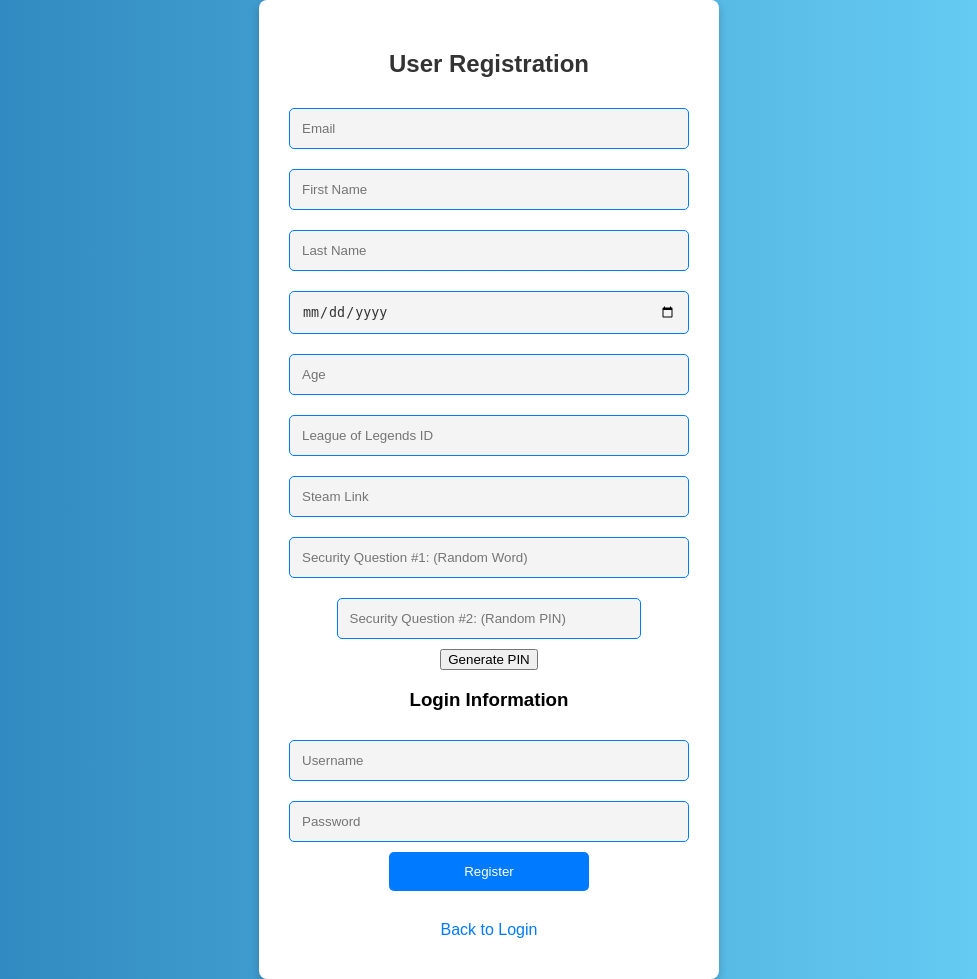
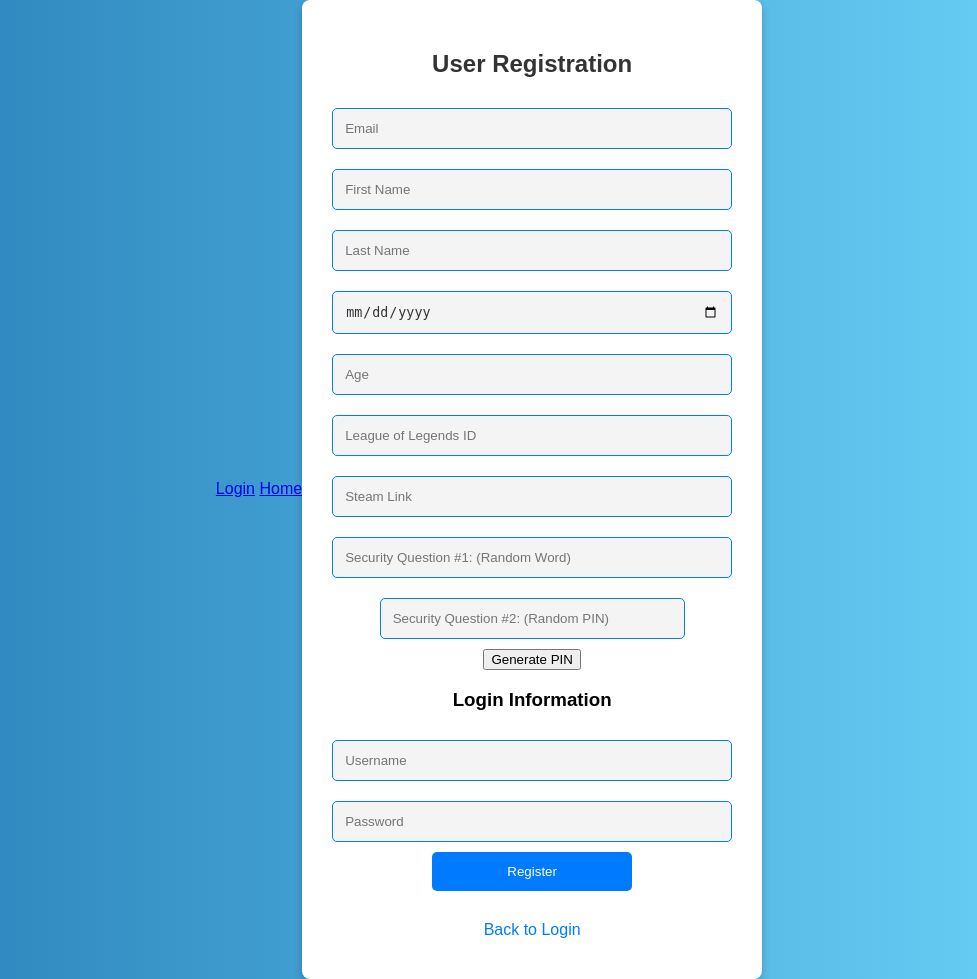
Before and after one commit to SebaSkub/web-dev, a PHP site: page /register_pg.php in a window 1280 px wide. Shown: the whole page, without its empty margins (151-1128 px from the left). Run offline with PHP 8.4, Linux system fonts and the light colour scheme.

Commit message:
Update register_pg.php

```diff
--- a/register_pg.php
+++ b/register_pg.php
@@ -85,6 +85,10 @@
     </style>
 </head>
 <body>
+     <nav>
+        <a href="/login_pg.php">Login</a>
+        <a href="/home_pg.php">Home</a>
+    </nav>
     <div class="registration-container">
         <h2>User Registration</h2>
         <form id="registrationForm" action="register.php" method="POST">
```
